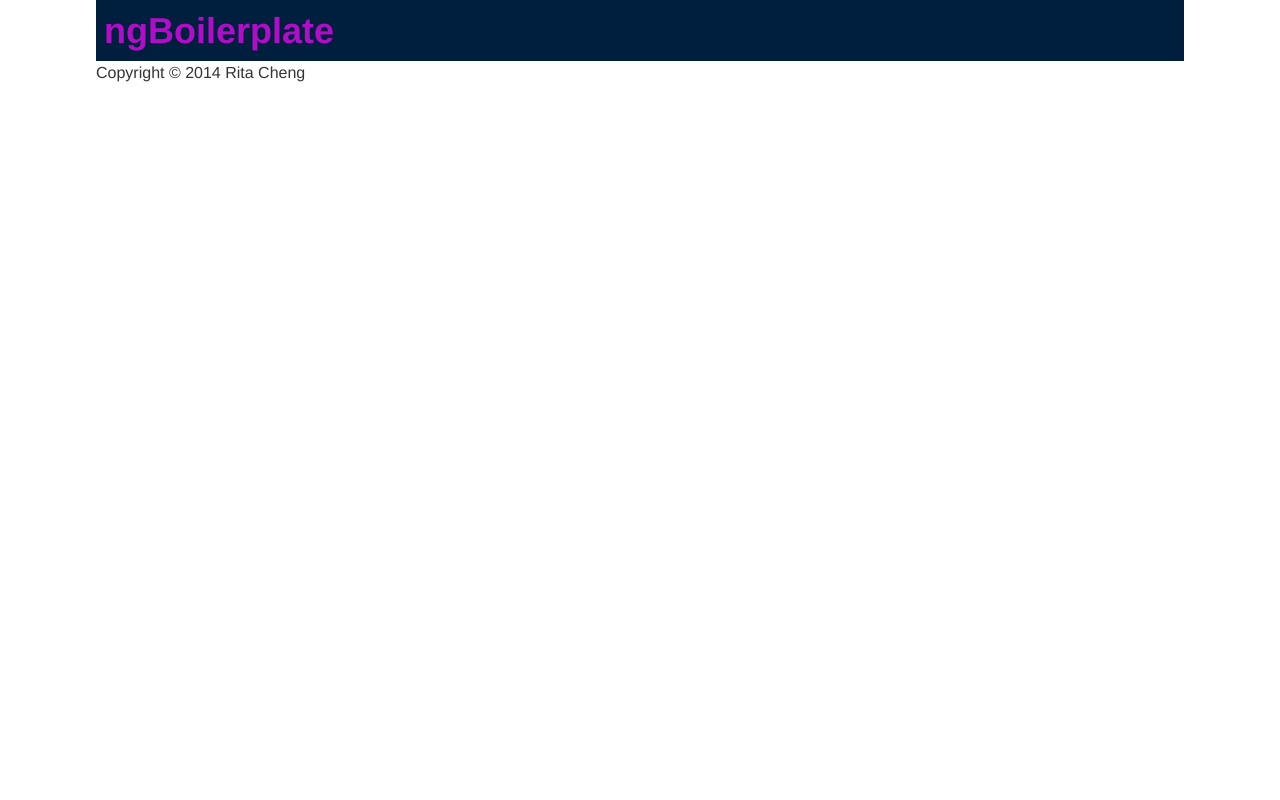
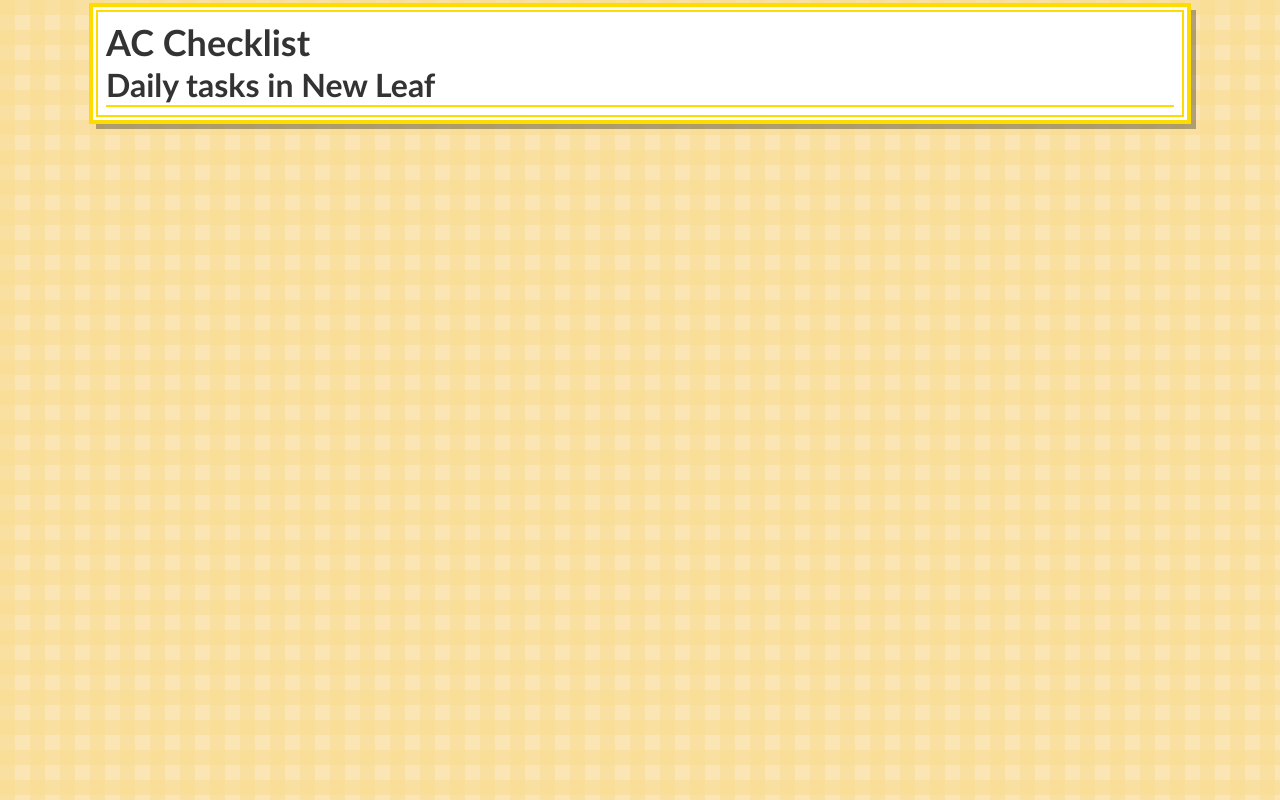
Before and after one commit to metermaid/ac-checklist, a website: page src/index.html in a window 1280 px wide. Drawn offline with nearby package versions, Linux system fonts and the light colour scheme; files that its build step writes are made by us from their sources.

Commit message:
initial styling to resemble New Leaf Notice Board

```diff
--- a/src/index.html
+++ b/src/index.html
@@ -4,7 +4,7 @@
     <title ng-bind="pageTitle"></title>
 
     <!-- social media tags -->
-    <meta property="og:title" content="ngBoilerplate" />
+    <meta property="og:title" content="AC Checklist" />
     <meta property="og:type" content="website" />
     <meta property="og:url" content="" />
 
@@ -18,14 +18,12 @@
 
   </head>
   <body>
-    <div id="container">
-      <header class="bg-navy" id="main-header">
-        <a href=""><h1>ngBoilerplate</h1></a>
+    <div id="container" class="bg-yellow">
+      <header id="main-header">
+        <h1>AC Checklist</h1>
+        <h2>Daily tasks in New Leaf</h2>
       </header>
       <section id="main" ui-view="main"></section>
-      <footer>
-        Copyright &copy; 2014 Rita Cheng
-      </footer>
     </div>
   </body>
 </html>
--- a/src/style/app.scss
+++ b/src/style/app.scss
@@ -4,19 +4,29 @@
 @import "colors";
 
 body {
-	background: white;
 	margin: 0;
+	background-color: rgb(251, 229, 180);
+	background-image: linear-gradient(90deg, rgba(247, 219, 142, 0.5) 50%, transparent 50%),
+	linear-gradient(rgba(247, 219, 142, 0.5) 50%, transparent 50%);
+	background-size: 30px 30px;
 }
 
 #container {
   @include outer-container;
+  background-color: rgb(255, 255, 255);
+  border: 2px solid #FFDC00;
+  box-shadow: white 0 0 0 3px,
+  				  #FFDC00 0 0 0 7px,
+  				  rgba(0,0,0,0.3) 6px 6px 0 6px;
+  margin-top: 10px;
+  padding: 0.5em;
   aside { @include span-columns(3); }
   article { @include span-columns(9); }
   section { @include span-columns(12); }
 }
 
 #main-header {
-	padding: 0.5em;
+	border-bottom: 2px solid #FFDC00;
 }
 
 .f-left {
--- a/src/style/bitters/_variables.scss
+++ b/src/style/bitters/_variables.scss
@@ -3,7 +3,7 @@
 $sans-serif: $helvetica;
 $serif: $georgia;
 
-$base-font-family: $sans-serif;
+$base-font-family: Calibri, Candara, Segoe, "Segoe UI", Optima, Arial, sans-serif;
 $header-font-family: $base-font-family;
 
 // Sizes
```
